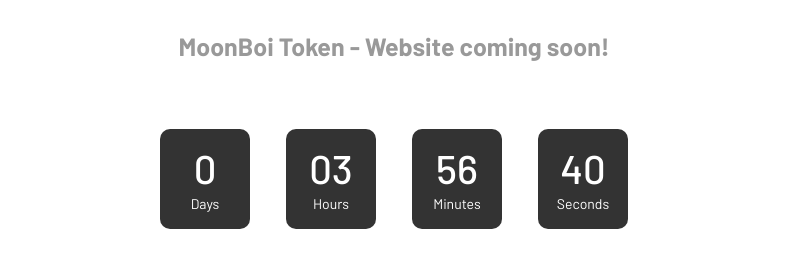
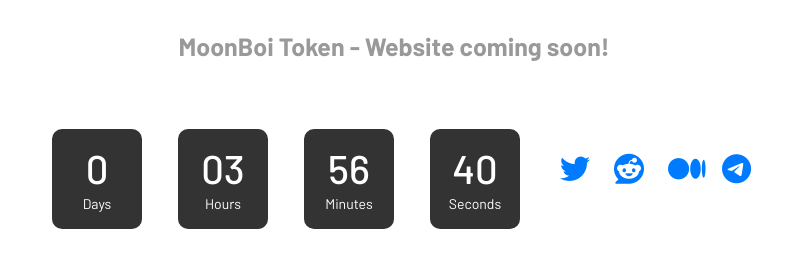
Before and after one commit to MoonBoiToken/moonboitoken.github.io, a plain HTML site: page index.html in a window 1280 px wide. Shown: the part 952-1219 px from the top of the page, without its empty margins (246-1033 px from the left). Drawn offline with Linux system fonts and the light colour scheme.

Commit message:
Social Icons

```diff
--- a/index.html
+++ b/index.html
@@ -17,6 +17,7 @@
 <!--===============================================================================================-->
 	<link rel="stylesheet" type="text/css" href="css/util.css">
 	<link rel="stylesheet" type="text/css" href="css/main.css">
+    <script src="https://kit.fontawesome.com/62233093e9.js" crossorigin="anonymous"></script>
 <!--===============================================================================================-->
 </head>
 <body>
@@ -52,13 +53,40 @@
 					<span class="l1-txt1 p-b-9 seconds">39</span>
 					<span class="s1-txt1">Seconds</span>
 				</div>
-			</div>
+
+
+			<link rel="stylesheet" href="https://cdnjs.cloudflare.com/ajax/libs/font-awesome/4.7.0/css/font-awesome.min.css">
+<style>
+.fab {
+  padding: 20px;
+  font-size: 30px;
+  width: 50px;
+  text-align: center;
+  text-decoration: none;
+  margin: 5px 2px;
+}
+
+.fa:hover {
+    opacity: 0.7;
+}
+
+
+</style>
+
+<body>
 
 
 
+<!-- Add font awesome icons -->
+
+<a href="https://twitter.com/MoonboiToken" class="fab fa-twitter"></a>
+<a href="https://www.reddit.com/r/MoonBoi/" class="fab fa-reddit"></a>
+    <a href="https://moonboitoken.medium.com/" class="fab fa-medium-m"></a>
+<a href="https://t.me/MoonBoiToken" class="fab fa-telegram-plane"></a>
+
 		</div>
 	</div>
-
+        </div>
 
 
 
```
